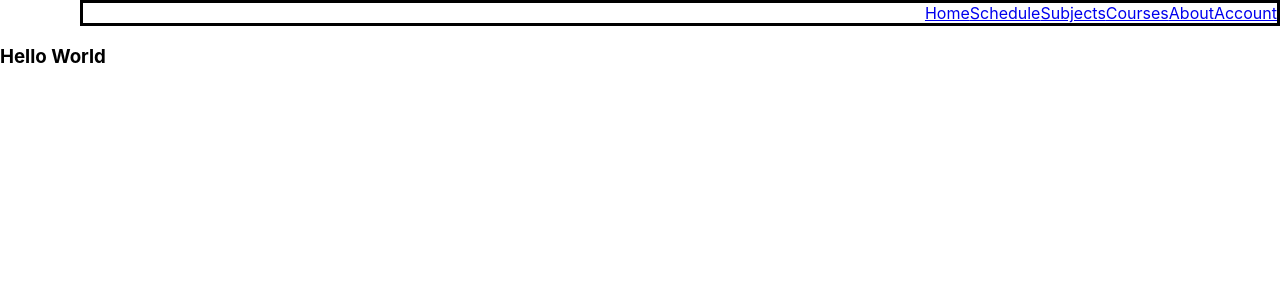
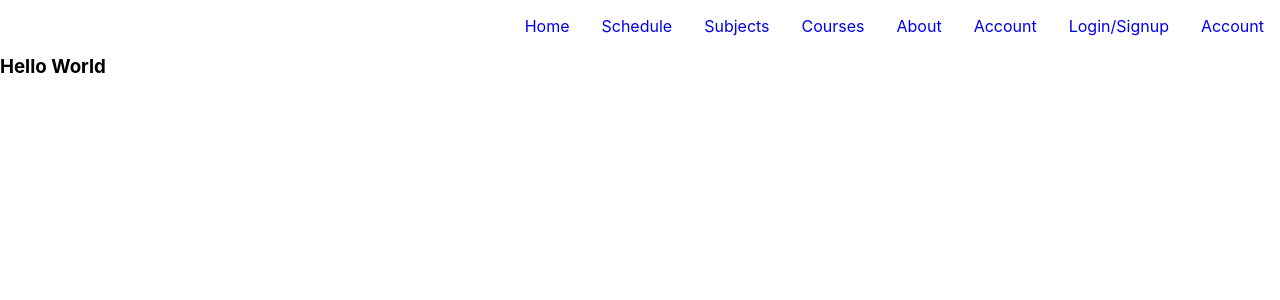
Before and after one commit to viveroa2291/Tutor, a React (Create React App) app: page / in a window 1280 px wide. Shown: the top 300 px of the page. Built offline with nearby package versions, Linux system fonts and the light colour scheme.

Commit message:
Pushing
Pushing and then deleting this branch to start new.

```diff
--- a/src/components/CSS/header.css
+++ b/src/components/CSS/header.css
@@ -1,6 +1,11 @@
 .navigation {
-   text-align: right;
-   margin-left: 5rem;
-   color: red;
-border: solid black 3px;
+    text-align: right;
+    margin-left: 5rem;
+    margin-top: 1rem;
+
 }
+.links {
+    margin-left: 1rem;
+    margin-right: 1rem;
+    text-decoration: none;
+}
--- a/src/components/Header.js
+++ b/src/components/Header.js
@@ -1,23 +1,32 @@
-import React from 'react';
+import React, { useContext } from 'react';
 import { Link } from 'react-router-dom';
 import { BrowserRouter as Router} from 'react-router-dom';
 import './CSS/header.css';
 
+/*
+import { Auth } from './Auth.js';
+import LoggedInHeader from './LoggedInHeader';
+import NotLoggedInHeader from './NotLoggedInHeader';
+*/
 const Header = () => {
+   // const { isAuthenticated } = useContext(AuthContext);
     return (
-        <div class="navigation">
+
+        <nav className="navbar navbar-expand-lg bg-light navigation">
             <Router>
-            <nav >
-                <Link  className="navbar-brand" to="/">Home</Link>
-                <Link to="/schedule">Schedule</Link>
-                <Link to="/subjects">Subjects</Link>
-                <Link to="/courses">Courses</Link>
-                <Link to="/about">About</Link>
-                <Link to="/account">Account</Link>
-            </nav>
-        </Router>
-        </div>
+                <Link class="links" to="/">Home</Link>
+                <Link class="links" to="/schedule">Schedule</Link>
+                <Link class="links" to="/subjects">Subjects</Link>
+                <Link class="links" to="/courses">Courses</Link>
+                <Link class="links" to="/about">About</Link>
 
+                <Link className="links" to="/account">Account</Link>
+                <Link className="links" to="/login">Login/Signup</Link>
+
+                <Link class="links" to="/account">Account</Link>
+           </Router>
+
+           </nav>
     );
 };
 
--- a/src/components/Home.js
+++ b/src/components/Home.js
@@ -2,6 +2,7 @@ import React from 'react';
 
 const Home = () => {
     return (
+
         <div>
             <h3>Hello World</h3>
         </div>
```
